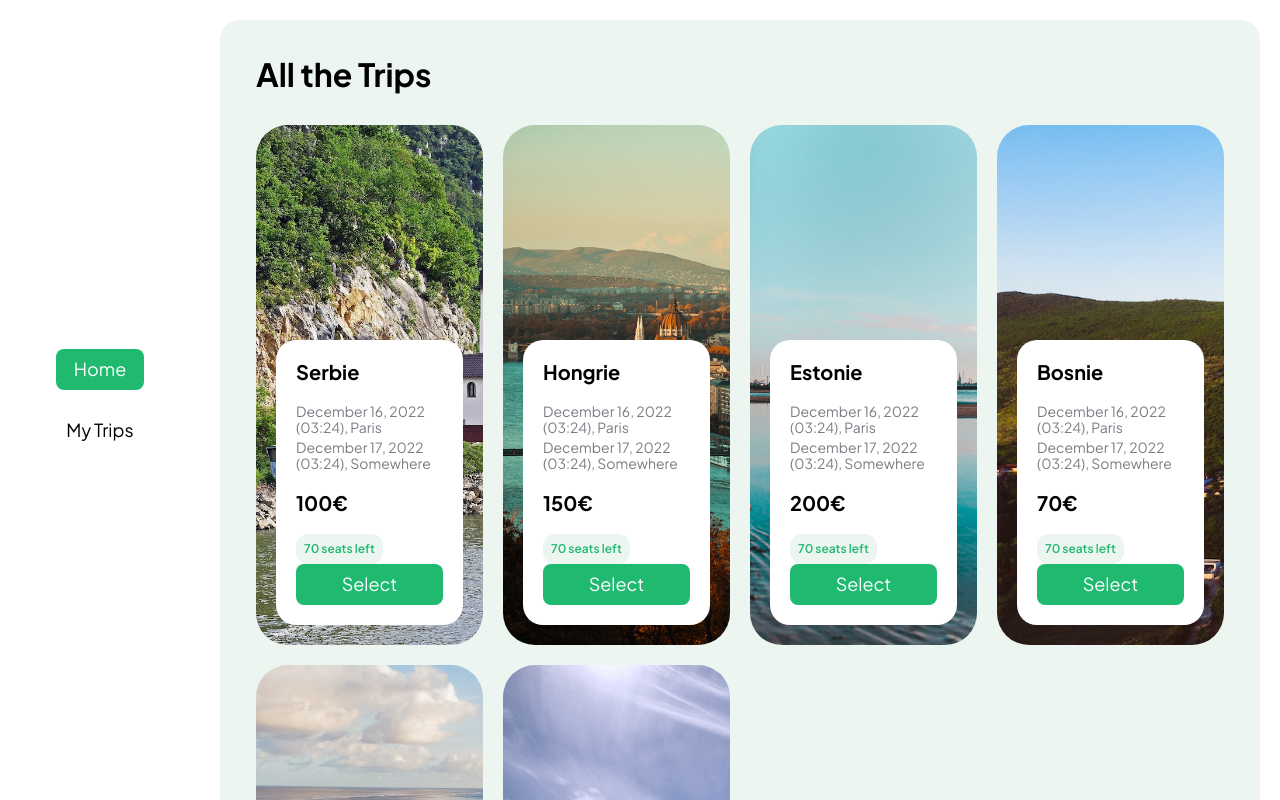
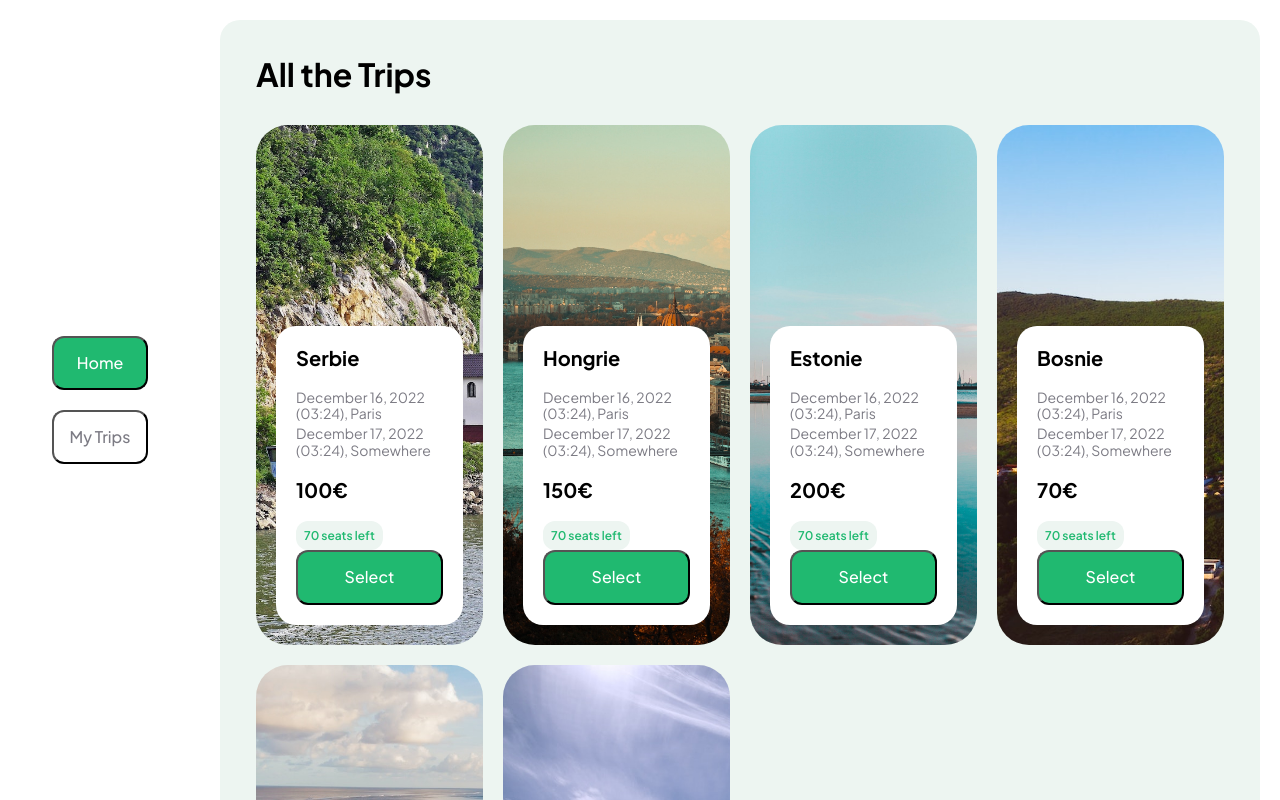
Before and after one commit to P4tt4te/trips-app, a React (Create React App) app: page / in a window 1280 px wide. Shown: the top 800 px of the page. Built offline with nearby package versions, Linux system fonts and the light colour scheme.

Commit message:
feat(Button): change Button styles

```diff
--- a/src/components/Button/Button.jsx
+++ b/src/components/Button/Button.jsx
@@ -2,10 +2,10 @@ import React from 'react';
 import styled from 'styled-components';
 
 const StyledButton = styled.button`
-  font-size: 1.8rem;
-  border: 0;
-  padding: 10px;
-  border-radius: 8px;
+  padding: 1.6rem;
+  font-size: 1.6rem;
+  font-variation-settings: 'wght' 500;
+  border-radius: 1.2rem;
   width: 100%;
 `;
 
@@ -16,7 +16,7 @@ const ButtonDefault = styled(StyledButton)`
 
 const ButtonGray = styled(StyledButton)`
   background-color: transparent;
-  color: ${(props) => props.theme.colors.gray};
+  color: ${(props) => props.theme.colors.grey};
 `;
 
 export const Button = ({ name, onClick, variant }) => {
```
